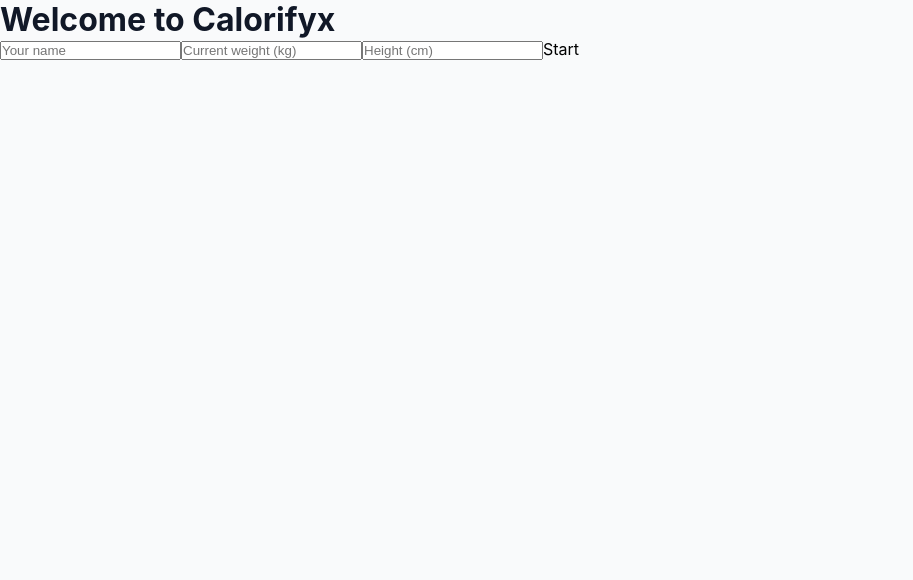
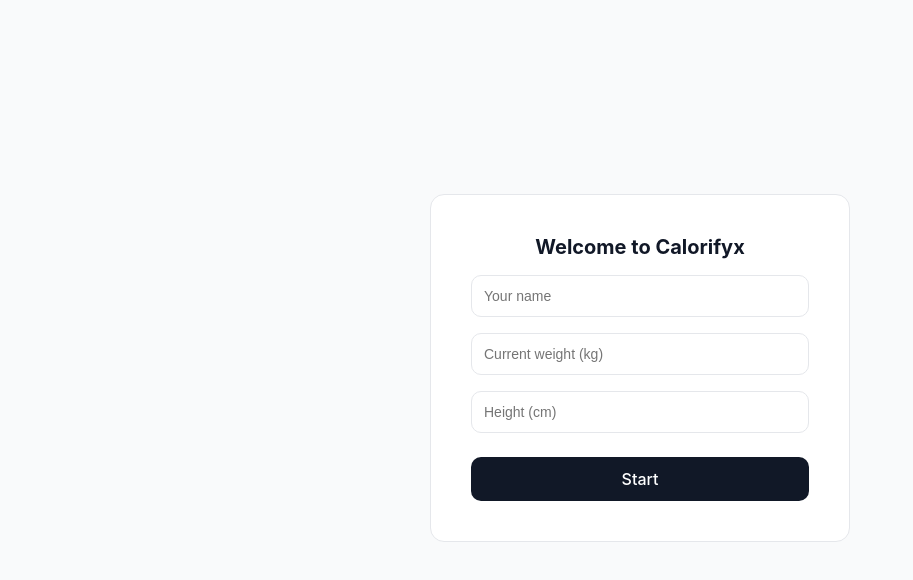
Before and after one commit to r1derPUSH/calorifyx, a Next.js app: page /login in a window 1280 px wide. Shown: the top 580 px of the page, without its empty margins (0-913 px from the left). Built offline with nearby package versions, Linux system fonts and the light colour scheme.

Commit message:
Changed styles

```diff
--- a/app/login/page.tsx
+++ b/app/login/page.tsx
@@ -1,5 +1,5 @@
-import Login from "../../components/login/login";
+import Login from "@/components/login/Login";
 
-export default function Onboard() {
+export default function LoginSection() {
   return <Login />;
 }
--- a/components/login/Login.module.scss
+++ b/components/login/Login.module.scss
@@ -0,0 +1,46 @@
+@import "@/styles/variables";
+
+.wrapper {
+  min-height: calc(100vh - 64px);
+  display: flex;
+  align-items: center;
+  justify-content: center;
+}
+
+.card {
+  background: $color-surface;
+  border: 1px solid $color-border;
+  border-radius: $radius;
+  padding: 40px;
+  width: 100%;
+  max-width: 420px;
+  display: flex;
+  flex-direction: column;
+  gap: 16px;
+
+  h1 {
+    font-size: 20px;
+    text-align: center;
+  }
+
+  input {
+    padding: 12px;
+    border-radius: 10px;
+    border: 1px solid $color-border;
+    font-size: 14px;
+  }
+
+  button {
+    margin-top: 8px;
+    padding: 12px;
+    border-radius: 10px;
+    background: $color-text;
+    color: white;
+    font-weight: 500;
+    transition: 0.2s ease;
+  }
+
+  button:hover {
+    opacity: 0.9;
+  }
+}
```
